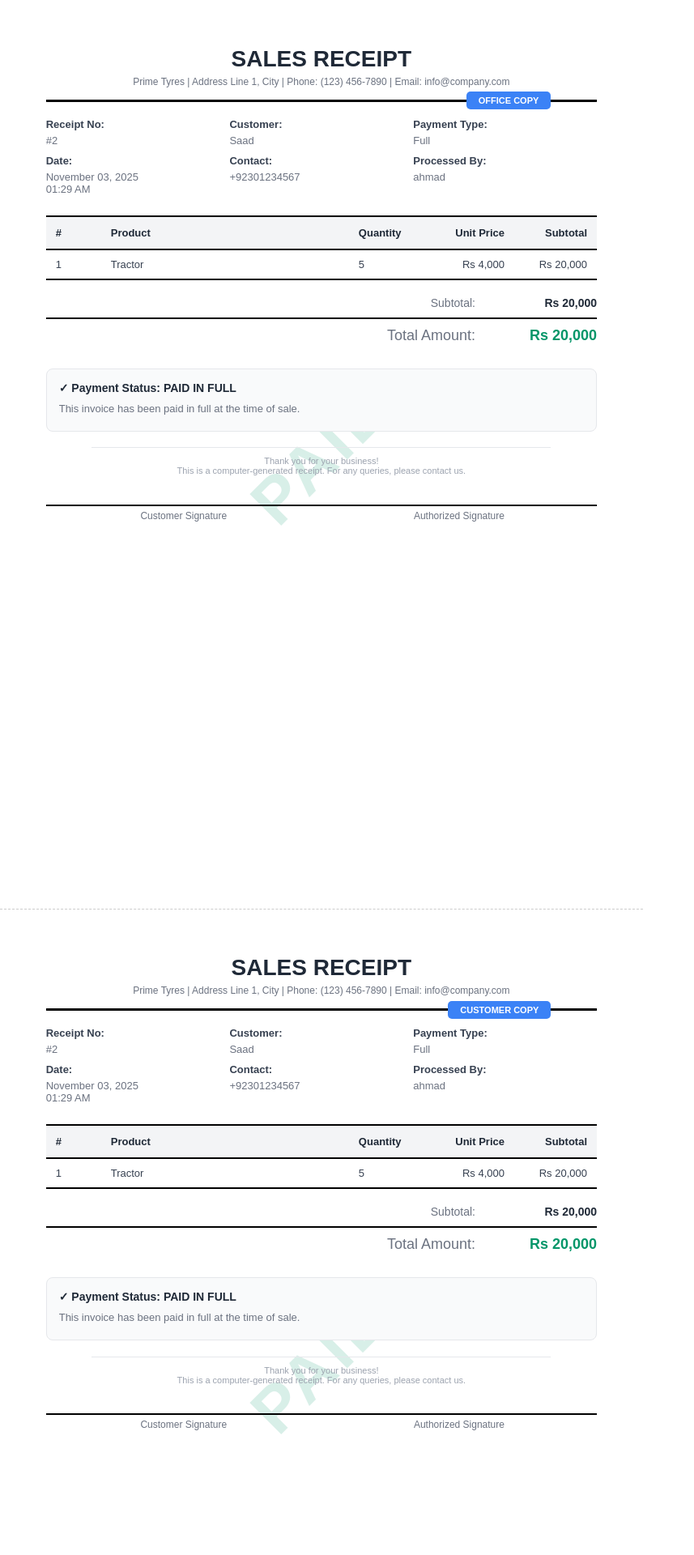
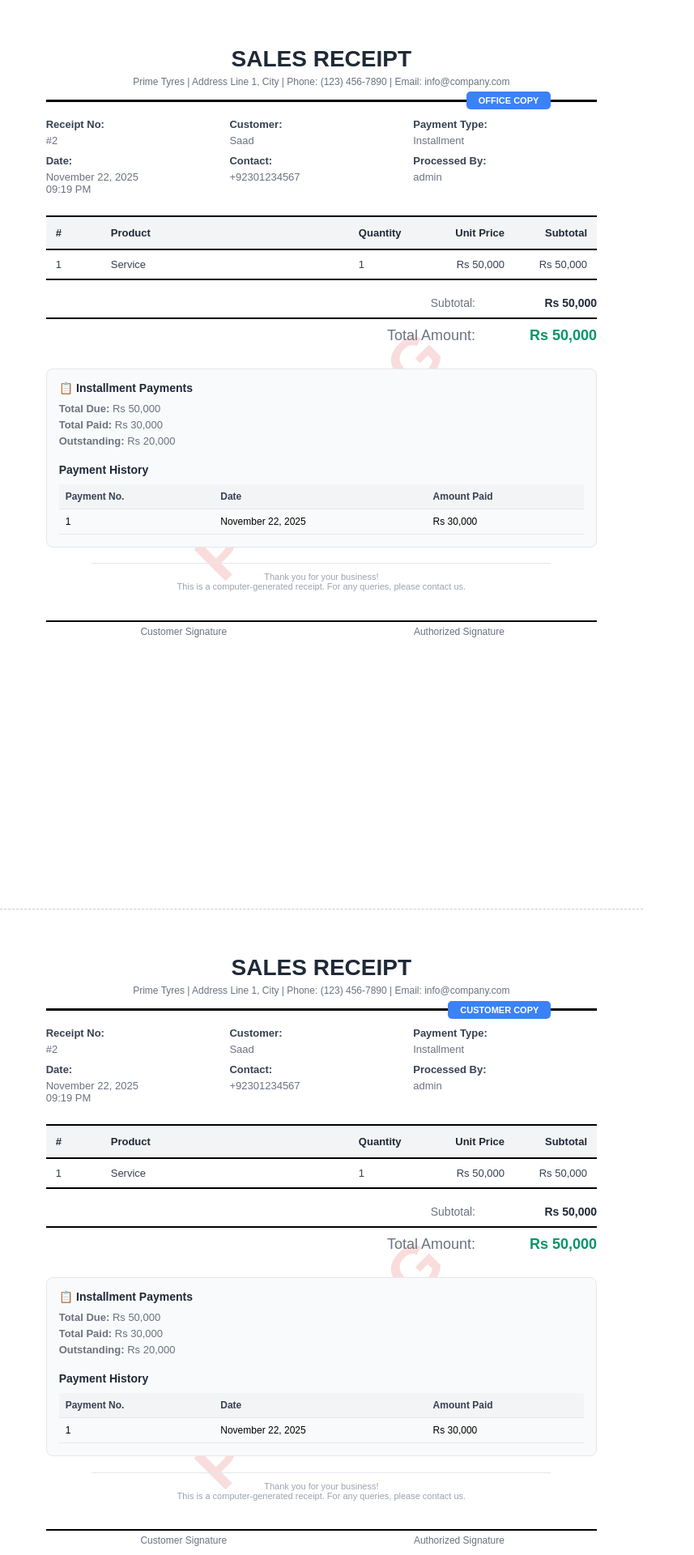
Before and after one commit to ahmadfaraz2/POS-prime-tyresV2, a Django app: page /sales/receipt/2/print/ in a window 1280 px wide. Shown: the top 1920 px of the page at 81% size, without its empty margins (0-857 px from the left). Run offline with Django 5.2, Linux system fonts and the light colour scheme; a user stored in the database is signed in; data comes from the database, SQL or seed files in the repository; parts of the project's set-up code (start-up, migrations or seed data) failed here and were passed over.

Commit message:
feat(sales): switch to ad-hoc installment plans; add initial-payment + receipt improvements

```diff
--- a/products/templates/products/product_list.html
+++ b/products/templates/products/product_list.html
@@ -42,6 +42,7 @@
           <th scope="col" class="px-6 py-4 text-left text-xs font-semibold text-gray-700 uppercase tracking-wider">Selling</th>
           <th scope="col" class="px-6 py-4 text-left text-xs font-semibold text-gray-700 uppercase tracking-wider">Purchasing</th>
           <th scope="col" class="px-6 py-4 text-left text-xs font-semibold text-gray-700 uppercase tracking-wider">Stock</th>
+          <th scope="col" class="px-6 py-4 text-left text-xs font-semibold text-gray-700 uppercase tracking-wider">Status</th>
           <th scope="col" class="px-6 py-4 text-left text-xs font-semibold text-gray-700 uppercase tracking-wider">Add to Cart</th>
           <th scope="col" class="px-6 py-4 text-center text-xs font-semibold text-gray-700 uppercase tracking-wider">Manage</th>
         </tr>
@@ -62,7 +63,7 @@
             </div>
           </td>
           <td class="px-6 py-4 whitespace-nowrap">
-            <div class="text-lg font-bold text-gray-900">Rs {{ product.price|currency }}</div>
+            <div class="text-md font-bold text-gray-900">Rs {{ product.price|currency }}</div>
           </td>
           <td class="px-6 py-4 whitespace-nowrap">
             <div class="text-sm text-gray-700">Rs {{ product.purchasing_price|currency }}</div>
--- a/sales/models.py
+++ b/sales/models.py
@@ -29,9 +29,11 @@ class InstallmentPlan(models.Model):
         ('PAID', 'Paid'),
     ]
     sale = models.OneToOneField(Sale, on_delete=models.CASCADE, related_name='installment_plan')
-    total_installments = models.PositiveIntegerField()
-    installment_amount = models.DecimalField(max_digits=12, decimal_places=2)
-    first_due_date = models.DateField()
+    # Previously we stored a fixed schedule here. New behaviour: do not pre-create
+    # specific installment entries. The plan now acts as a single record that
+    # groups ad-hoc `InstallmentPayment` records against the `Sale`.
+    # Keep minimal metadata and status.
+    notes = models.TextField(blank=True)
     status = models.CharField(max_length=20, choices=STATUS_CHOICES, default='PENDING')
     created_at = models.DateTimeField(auto_now_add=True)
 
--- a/sales/templates/sales/installment_list.html
+++ b/sales/templates/sales/installment_list.html
@@ -11,8 +11,7 @@
         <th class="text-left p-3">Sale #</th>
         <th class="text-left p-3">Customer</th>
         <th class="text-left p-3">Status</th>
-        <th class="text-left p-3">Installments</th>
-        <th class="text-left p-3">Installment Amount</th>
+        <th class="text-left p-3">Total Due</th>
         <th class="text-left p-3">Paid</th>
         <th class="text-left p-3">Outstanding</th>
         <th class="p-3"></th>
@@ -28,8 +27,7 @@
             {{ row.plan.get_status_display }}
           </span>
         </td>
-        <td class="p-3">{{ row.plan.total_installments }}</td>
-        <td class="p-3">Rs {{ row.plan.installment_amount|currency }}</td>
+        <td class="p-3">Rs {{ row.total_due|currency }}</td>
         <td class="p-3">Rs {{ row.paid|currency }}</td>
         <td class="p-3">Rs {{ row.outstanding|currency }}</td>
         <td class="p-3 text-right"><a href="{% url 'sales:sale_detail' row.plan.sale.id %}" class="text-blue-600">View</a></td>
--- a/sales/templates/sales/receipt_print.html
+++ b/sales/templates/sales/receipt_print.html
@@ -364,24 +364,10 @@
       <!-- Payment Information -->
       {% if sale.payment_type == 'INSTALLMENT' %}
       <div class="payment-info">
-        <div class="title">📋 Installment Payment Plan</div>
-        <div class="detail">
-          <strong>Total Installments:</strong> {{ sale.installment_plan.total_installments }}
-        </div>
-        <div class="detail">
-          <strong>Installment Amount:</strong> Rs {{ sale.installment_plan.installment_amount|currency }} per installment
-        </div>
-        <div class="detail">
-          <strong>First Due Date:</strong> {{ sale.installment_plan.first_due_date|date:"F d, Y" }}
-        </div>
-        <div class="detail">
-          <strong>Status:</strong>
-          {% if sale.installment_plan.status == 'PAID' %}
-            <span style="color: #059669; font-weight: bold;">✓ PAID</span>
-          {% else %}
-            <span style="color: #dc2626; font-weight: bold;">⏳ PENDING</span>
-          {% endif %}
-        </div>
+        <div class="title">📋 Installment Payments</div>
+        <div class="detail"><strong>Total Due:</strong> Rs {{ sale.total_amount|currency }}</div>
+        <div class="detail"><strong>Total Paid:</strong> Rs {{ total_paid|currency }}</div>
+        <div class="detail"><strong>Outstanding:</strong> Rs {{ outstanding|currency }}</div>
 
         {% if payments %}
         <div class="installment-schedule">
--- a/sales/tests.py
+++ b/sales/tests.py
@@ -47,7 +47,7 @@ class LedgerViewTests(TestCase):
     def _create_installment_sale(self, total=Decimal('3000.00')):
         sale = Sale.objects.create(customer=self.customer, created_by=self.user, payment_type='INSTALLMENT', total_amount=total, is_completed=True)
         SaleItem.objects.create(sale=sale, product=self.product, quantity=3, unit_price=Decimal('1000.00'), subtotal=total)
-        plan = InstallmentPlan.objects.create(sale=sale, total_installments=3, installment_amount=Decimal('1000.00'), first_due_date=timezone.now().date())
+        plan = InstallmentPlan.objects.create(sale=sale)
         return sale, plan
 
     def test_ledger_running_balance(self):
--- a/sales/views.py
+++ b/sales/views.py
@@ -130,11 +130,13 @@ def sale_detail(request, pk):
     else:
         payments = []
         total_paid = Decimal('0')
+    outstanding = (sale.total_amount - total_paid) if sale.total_amount else Decimal('0')
     return render(request, 'sales/sale_detail.html', {
         'sale': sale,
         'plan': plan,
         'payments': payments,
         'total_paid': total_paid,
+        'outstanding': outstanding,
     })
 
 
@@ -166,13 +168,19 @@ def installment_payment_create(request, plan_id):
         except Exception:
             messages.error(request, 'Invalid amount.')
             return redirect('sales:installment_payment_create', plan_id=plan.id)
+        # Prevent accidental overpayment: compute outstanding and validate
+        total_paid = plan.payments.aggregate(s=Sum('amount_paid'))['s'] or Decimal('0')
+        total_due = plan.sale.total_amount or Decimal('0')
+        outstanding = total_due - total_paid
+        if amount > outstanding and outstanding > Decimal('0'):
+            messages.error(request, f'Amount exceeds outstanding balance (Rs {outstanding}). Enter an amount less than or equal to the outstanding.')
+            return redirect('sales:installment_payment_create', plan_id=plan.id)
 
+        # Record payment
         InstallmentPayment.objects.create(plan=plan, amount_paid=amount)
 
         # Check if installment is fully paid
         total_paid = plan.payments.aggregate(s=Sum('amount_paid'))['s'] or Decimal('0')
-        total_due = plan.sale.total_amount
-
         if total_paid >= total_due:
             plan.status = 'PAID'
             plan.save(update_fields=['status'])
@@ -181,14 +189,63 @@ def installment_payment_create(request, plan_id):
             messages.success(request, 'Payment recorded.')
 
         return redirect('sales:sale_detail', pk=plan.sale.id)
-    # Simple inline form
-    return render(request, 'sales/sale_form.html', {'plan': plan})
+
+    return redirect('sales:sale_detail', pk=plan.sale.id)
 
 
 @login_required
 def print_receipt_view(request, sale_id):
     sale = get_object_or_404(Sale.objects.select_related('customer').prefetch_related('items__product'), pk=sale_id)
-    return render(request, 'sales/receipt.html', {'sale': sale})
+
+    # Compute "paid now" amount per item for display on the receipt.
+    paid_now_map = {}
+    items = list(sale.items.all())
+    total = sale.total_amount or Decimal('0')
+
+    if sale.payment_type == 'FULL':
+        # Full payment: each item is fully paid now
+        for it in items:
+            paid_now_map[it.id] = it.subtotal
+    else:
+        # INSTALLMENT: find an initial payment recorded at sale creation
+        initial_amt = Decimal('0')
+        plan = getattr(sale, 'installment_plan', None)
+        if plan:
+            # Try to find a payment that occurred on the same date as the sale
+            same_day_pay = plan.payments.filter(payment_date=sale.date.date()).order_by('id').first()
+            if same_day_pay:
+                initial_amt = same_day_pay.amount_paid
+            else:
+                # Fallback: take the earliest payment if any
+                first_pay = plan.payments.order_by('payment_date', 'id').first()
+                if first_pay:
+                    initial_amt = first_pay.amount_paid
+
+        # Distribute initial_amt proportionally across items by subtotal
+        if initial_amt and total > 0:
+            allocated = []
+            running = Decimal('0')
+            for it in items:
+                share = (it.subtotal / total) * initial_amt
+                share_q = share.quantize(Decimal('0.01'))
+                allocated.append(share_q)
+                running += share_q
+
+            # Fix rounding remainder
+            remainder = initial_amt - running
+            if allocated:
+                allocated[-1] = (allocated[-1] + remainder).quantize(Decimal('0.01'))
+
+            for it, a in zip(items, allocated):
+                paid_now_map[it.id] = a
+        else:
+            for it in items:
+                paid_now_map[it.id] = Decimal('0')
+
+    # Sum paid now amounts for pending calculation
+    total_paid_now = sum((v for v in paid_now_map.values()), Decimal('0'))
+    pending = (sale.total_amount - total_paid_now) if sale.total_amount else Decimal('0')
+    return render(request, 'sales/receipt.html', {'sale': sale, 'paid_now_map': paid_now_map, 'pending': pending, 'total_paid_now': total_paid_now})
 
 
 @login_required
@@ -210,6 +267,8 @@ def print_receipt_full(request, sale_id):
     return render(request, 'sales/receipt_print.html', {
         'sale': sale,
         'payments': payments,
+        'total_paid': sum((p.amount_paid for p in payments), Decimal('0')),
+        'outstanding': (sale.total_amount - sum((p.amount_paid for p in payments), Decimal('0'))),
         'copy_labels': copy_labels,
     })
 
```
Also changed, not shown: core/templatetags/dict_tags.py (added, +15 -0 lines), dashboard/views.py (+4 -3 lines), products/templates/products/checkout.html (+4 -4 lines), products/views.py (+9 -6 lines), returns/templates/returns/vendor_return_list.html (+10 -2 lines), sales/templates/sales/receipt.html (+5 -2 lines), sales/templates/sales/sale_detail.html (+3 -4 lines), sales/utils.py (+25 -16 lines), sales/migrations/0005_remove_installmentplan_first_due_date_and_more.py (added), shopproject/db.sqlite3.
